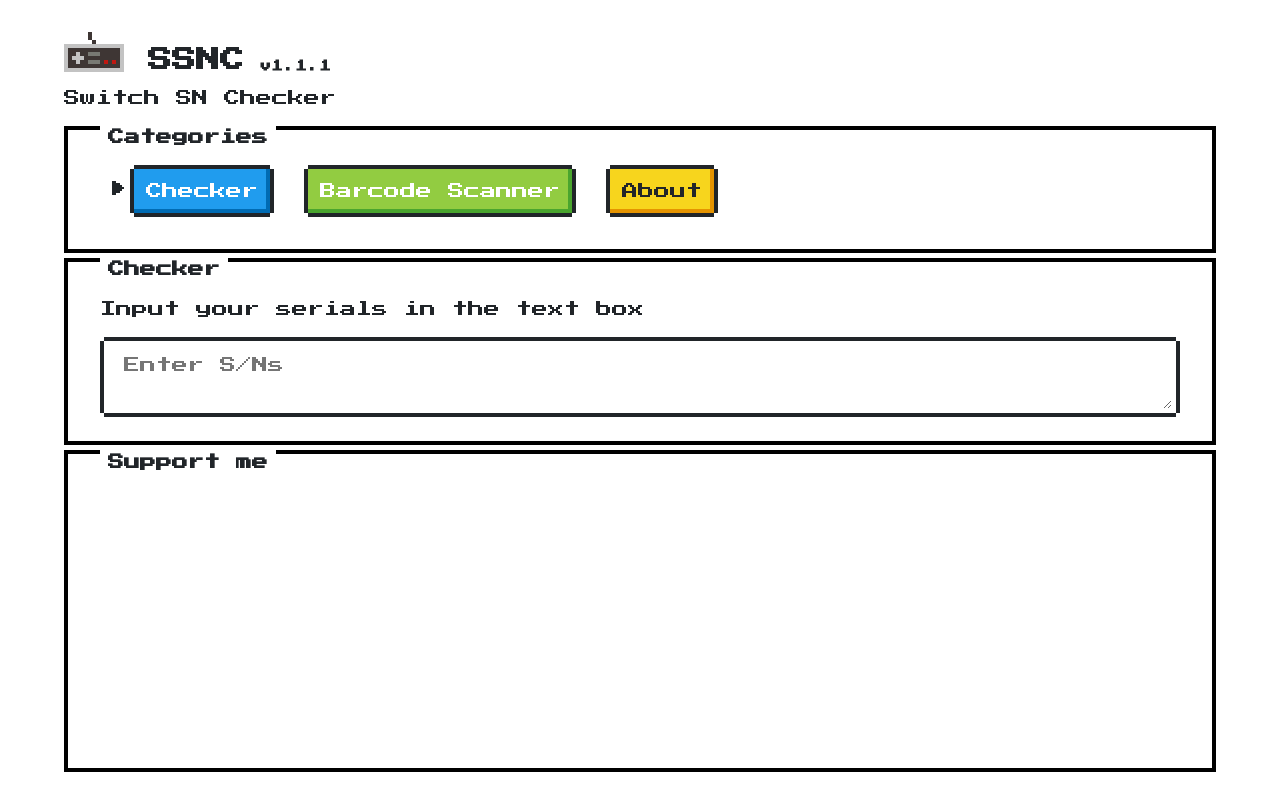
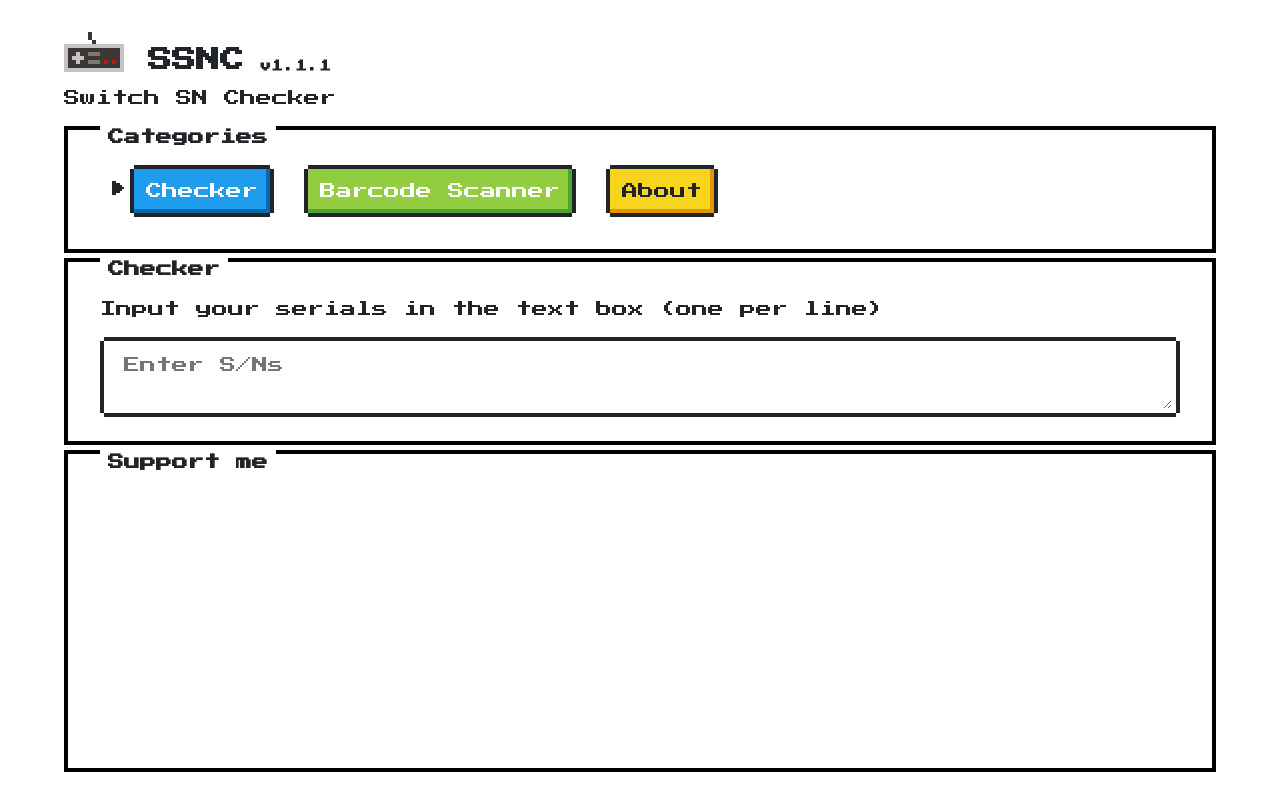
Before and after one commit to AkdM/ssnc, a Nuxt app: page /checker in a window 1280 px wide. Built offline with nearby package versions, Linux system fonts and the light colour scheme.

Commit message:
One per line indication

```diff
--- a/pages/checker.vue
+++ b/pages/checker.vue
@@ -3,7 +3,7 @@
     section.nes-container.with-title
       h2.title Checker
 
-      p Input your serials in the text box
+      p Input your serials in the text box (one per line)
 
       textarea.nes-textarea(
         placeholder="Enter S/Ns"
```
